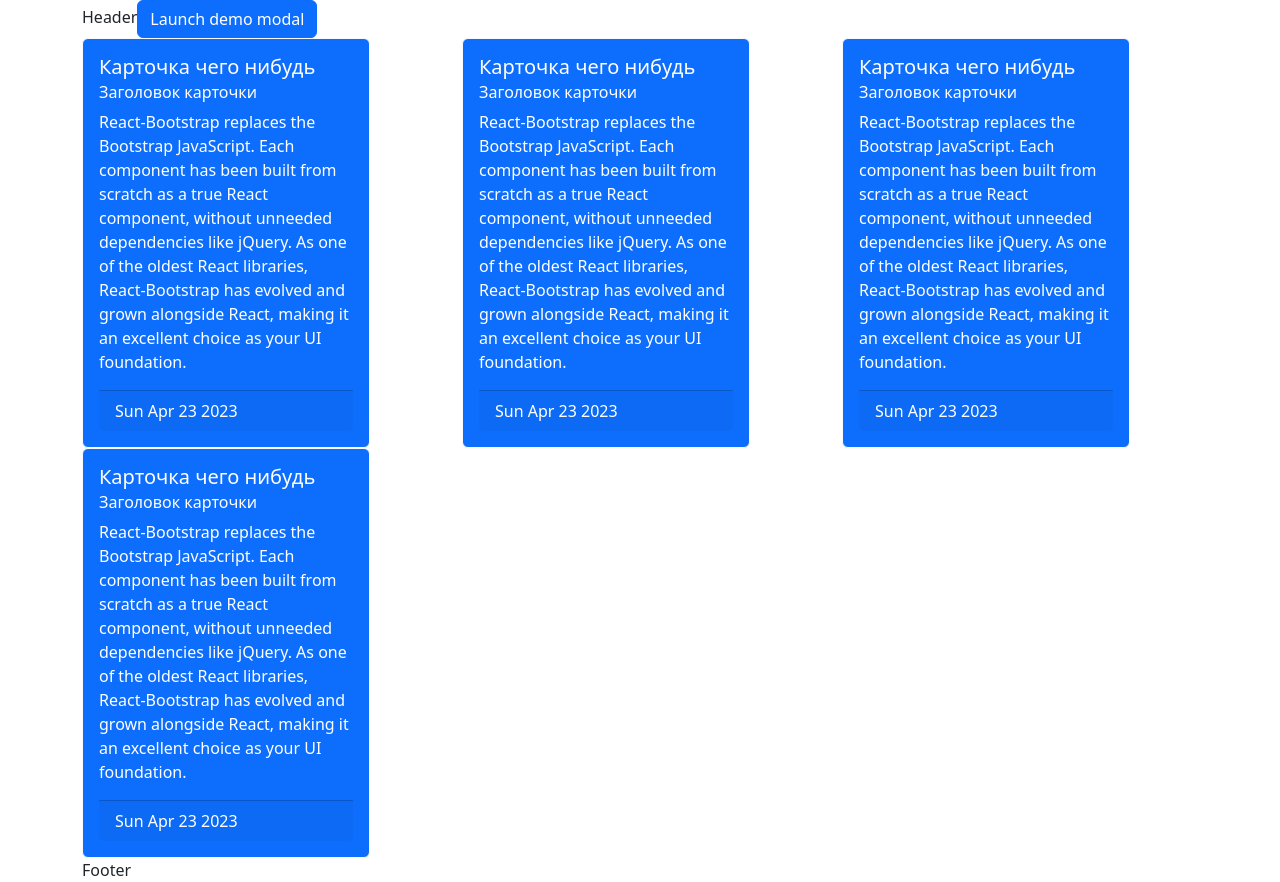
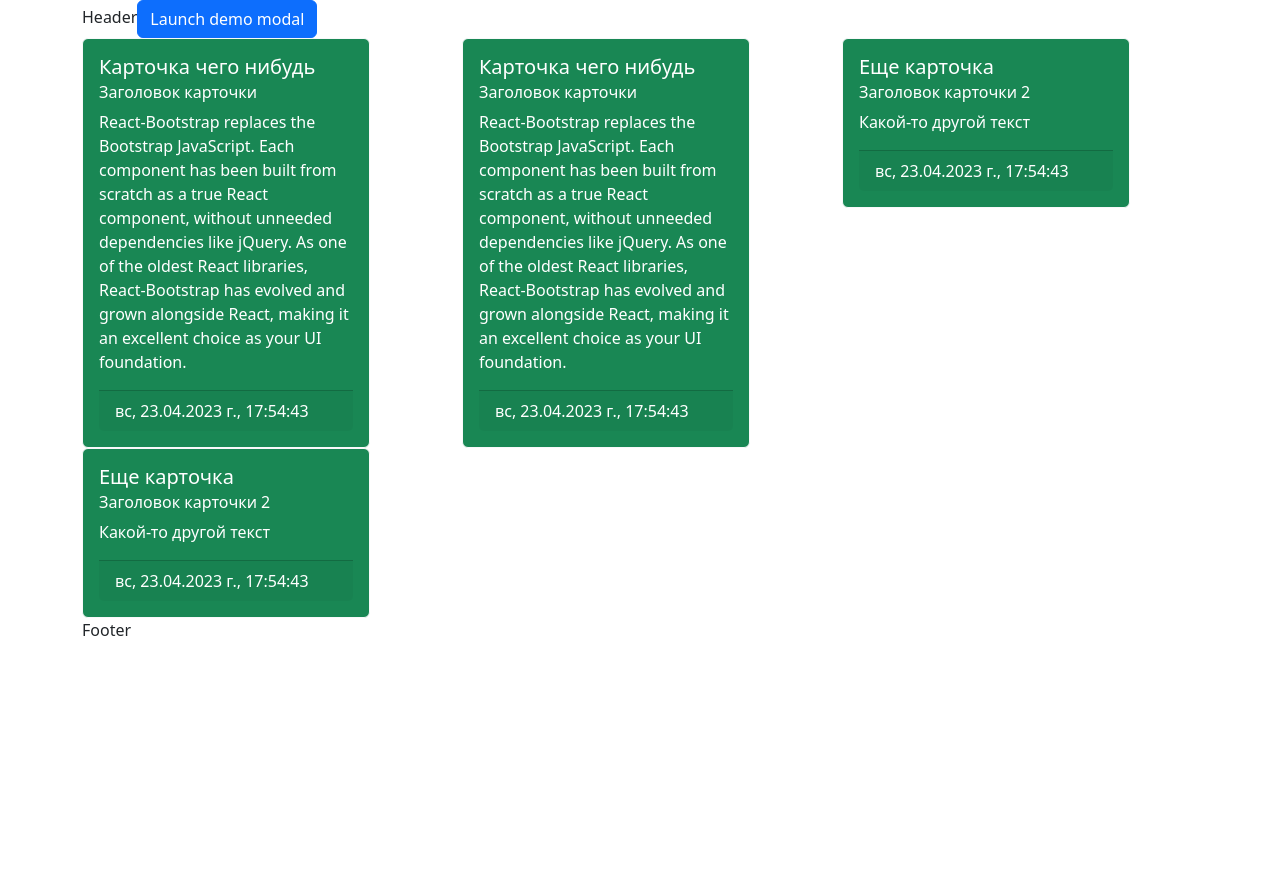
Before and after one commit to LexusAlex/react-start, a React (Create React App) app: page / in a window 1280 px wide. After the commit the page ends 800 px from the top, so only its background shows below. Built offline with nearby package versions, Linux system fonts and the light colour scheme.

Commit message:
fix components

```diff
--- a/src/components/Item/Item.jsx
+++ b/src/components/Item/Item.jsx
@@ -1,21 +1,17 @@
 import {Card} from "react-bootstrap";
 
-export default function Item() {
-  const title = 'Карточка чего нибудь';
-  const subtitle = 'Заголовок карточки';
-  const date = new Date();
-  const text = 'React-Bootstrap replaces the Bootstrap JavaScript. Each component has been built from scratch as a true React component, without unneeded dependencies like jQuery. As one of the oldest React libraries, React-Bootstrap has evolved and grown alongside React, making it an excellent choice as your UI foundation.';
+export default function Item(props) {
   return (
     <div>
-      <Card bg={"primary"} style={{ width: '18rem' }} border={"light"} text={"white"}>
+      <Card bg={"success"} style={{ width: '18rem' }} border={"light"} text={"white"}>
         <Card.Body>
-          <Card.Title>{title}</Card.Title>
-          <Card.Subtitle className="mb-2">{subtitle}</Card.Subtitle>
+          <Card.Title>{props.data.title}</Card.Title>
+          <Card.Subtitle className="mb-2">{props.data.subtitle}</Card.Subtitle>
           <Card.Text>
-            {text}
+            {props.data.text}
           </Card.Text>
           <Card.Footer>
-            {date.toDateString()}
+            {props.data.date}
           </Card.Footer>
         </Card.Body>
       </Card>
--- a/src/components/Items/Items.jsx
+++ b/src/components/Items/Items.jsx
@@ -2,19 +2,43 @@ import Item from "../Item/Item";
 import {Col, Row} from "react-bootstrap";
 
 export default function Items() {
+  const currentDate = (new Intl.DateTimeFormat('ru-RU',{
+    weekday: 'short',
+    year: 'numeric',
+    month: 'numeric',
+    day: 'numeric',
+    hour: 'numeric',
+    minute: 'numeric',
+    second: 'numeric',
+    timeZone: 'Europe/Moscow'
+  }).format(Date.now()));
+  const data = [
+    {
+      title: 'Карточка чего нибудь',
+      subtitle: 'Заголовок карточки',
+      date: currentDate,
+      text: 'React-Bootstrap replaces the Bootstrap JavaScript. Each component has been built from scratch as a true React component, without unneeded dependencies like jQuery. As one of the oldest React libraries, React-Bootstrap has evolved and grown alongside React, making it an excellent choice as your UI foundation.'
+    },
+    {
+      title: 'Еще карточка',
+      subtitle: 'Заголовок карточки 2',
+      date: currentDate,
+      text: 'Какой-то другой текст'
+    }
+  ];
   return (
     <Row>
       <Col>
-        <Item></Item>
+        <Item data={data[0]}></Item>
       </Col>
       <Col>
-        <Item></Item>
+        <Item data={data[0]}>></Item>
       </Col>
       <Col>
-        <Item></Item>
+        <Item data={data[1]}>></Item>
       </Col>
       <Col>
-        <Item></Item>
+        <Item data={data[1]}>></Item>
       </Col>
     </Row>
   )
```
